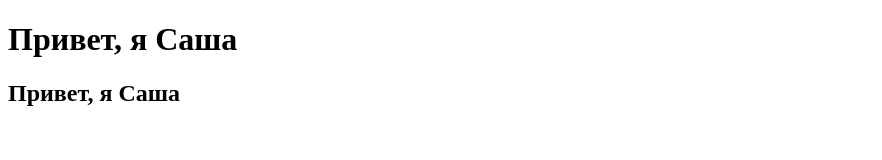
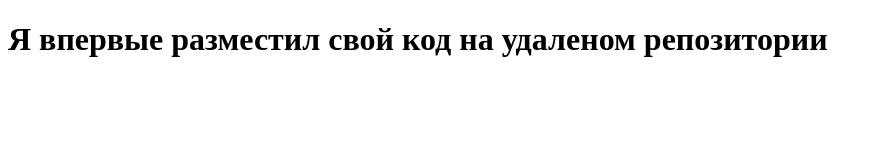
Before and after one commit to Aleksandr777-s/test_repo, a plain HTML site: page index.html in a window 1280 px wide. Shown: the whole page, without its empty margins (0-882 px from the left). Drawn offline with Linux system fonts and the light colour scheme.

Commit message:
New commit

```diff
--- a/index.html
+++ b/index.html
@@ -3,10 +3,9 @@
 <head>
     <meta charset="UTF-8">
     <meta name="viewport" content="width=device-width, initial-scale=1.0">
-    <title>Document</title>
+    <title>hew git project</title>
 </head>
 <body>
-    <h1>Привет, я Саша</h1>
-    <h2>Привет, я Саша</h2>
+    <h1>Я впервые разместил свой код на удаленом репозитории</h1>
 </body>
 </html>
```
